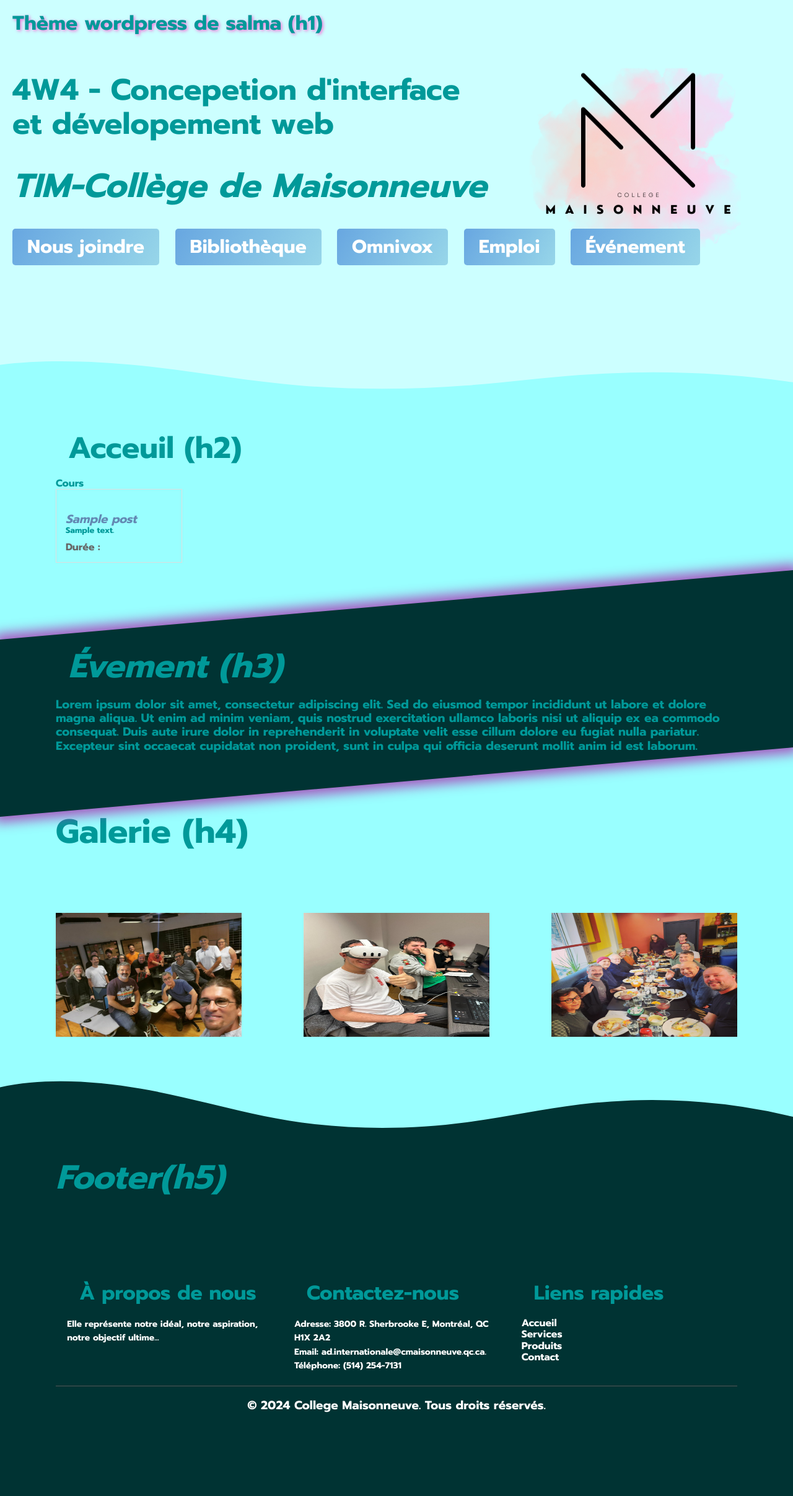
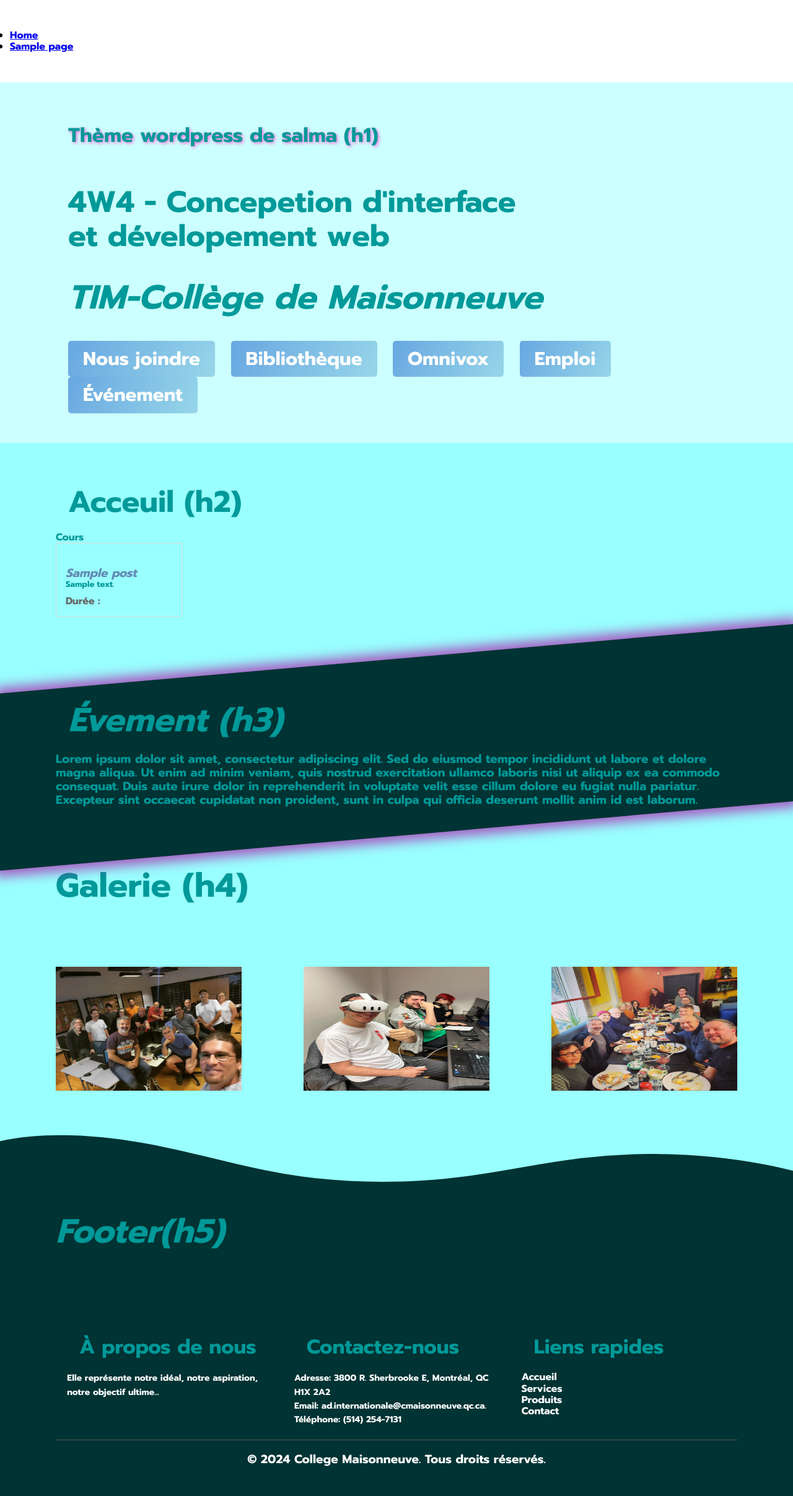
Before and after one commit to 2025242/4w4-2024, a WordPress theme: template index.php in a window 1280 px wide. Shown: the whole page at 62% size. Before the commit the page ends 2279 px from the top, so only its background shows below. Run offline with PHP 8.4 and a stand-in for WordPress, Linux system fonts and the light colour scheme; the site name, menu and one post (Sample post) are stand-ins, and other content is empty; some libraries are stand-ins or nearby versions.

Commit message:
creation de la branch labo4

```diff
--- /dev/null
+++ b/functions.php
@@ -0,0 +1 @@
+<?php add_theme_support('menus');
--- a/index.php
+++ b/index.php
@@ -10,8 +10,15 @@
 
   </head>
   <body>
-    <div id="entete" class="">
-      <header class="entete__header">
+  <div id="menu" class = global>
+        <header class="menu_header">
+            <?php wp_nav_menu(array("container" => "nav")); ?>
+        </header>
+    </div>
+
+<div>
+    <div id="entete" class="global">
+      <section class="entete__header">
         <h1>Thème wordpress de salma (h1)<br>   </h1>
         <h2>4W4 - Concepetion d'interface <span> et dévelopement web</span></h2>
         <h3>TIM-Collège de Maisonneuve</h3><br>
@@ -21,13 +28,9 @@
                 <button>Emploi</button>
                 <button>Événement</button>
 
-      </header>
+      </section>
 
-    <div class="vague">
-      <svg data-name="Layer 1" xmlns="http://www.w3.org/2000/svg" viewBox="0 0 1200 120" preserveAspectRatio="none">
-          <path d="M321.39,56.44c58-10.79,114.16-30.13,172-41.86,82.39-16.72,168.19-17.73,250.45-.39C823.78,31,906.67,72,985.66,92.83c70.05,18.48,146.53,26.09,214.34,3V0H0V27.35A600.21,600.21,0,0,0,321.39,56.44Z" style="fill: var( --couleur-arriere-accueil);"class="shape-fill"></path>
-      </svg>
-    </div>
+
 
     </div>
     <div id="accueil" class="global">
--- a/sass/_entete.scss
+++ b/sass/_entete.scss
@@ -1,4 +1,4 @@
-.entete__header{
+.hero{
     background-image: url(  "image/logo.png");
     background-repeat: no-repeat;
     background-position: 100% 20%;
--- a/sass/_layout.scss
+++ b/sass/_layout.scss
@@ -14,7 +14,7 @@ font-family: "prompt", sans-serif;
 .global{
 display: flex;
 justify-content: center;
-min-height: 20vh;
+
 
 }
 .global > section,
--- /dev/null
+++ b/sass/gabarits/_cour.scss
@@ -0,0 +1,19 @@
+.cours{
+    display: flex;
+    flex-wrap: wrap;
+    justify-content: flex-start;
+    gap: 1rem;
+
+}
+
+.carte{
+    display: flex;
+    flex-direction: column;
+    justify-content: center;
+   // align-items: center;
+   // text-align: center;
+    flex: 1  0 calc(900px/4);
+    border : 1px solid #aaa;
+    background-color: var(--_couleur-arriere);
+    padding: 1rem;
+}
--- /dev/null
+++ b/sass/gabarits/_menu.scss
@@ -0,0 +1,18 @@
+
+.menu-principal-container { //nav
+    background-color: black;
+    }
+
+
+    .menu{ //ul
+        display : flex;
+        list-style-type: none;
+    }
+
+    .menu-item { //li
+        flex: 1 0 50px;
+    }
+
+    .menu-item a { // li a
+      color : #fff;
+    }
--- /dev/null
+++ b/sass/gabarits/vague.php
@@ -0,0 +1,5 @@
+<div class="vague">
+      <svg data-name="Layer 1" xmlns="http://www.w3.org/2000/svg" viewBox="0 0 1200 120" preserveAspectRatio="none">
+          <path d="M321.39,56.44c58-10.79,114.16-30.13,172-41.86,82.39-16.72,168.19-17.73,250.45-.39C823.78,31,906.67,72,985.66,92.83c70.05,18.48,146.53,26.09,214.34,3V0H0V27.35A600.21,600.21,0,0,0,321.39,56.44Z" style="fill: var( --couleur-arriere-accueil);"class="shape-fill"></path>
+      </svg>
+    </div>
--- a/sass/style.scss
+++ b/sass/style.scss
@@ -21,12 +21,29 @@ Use it to make something cool, have fun, and share what you've learned with othe
 
 @import "entete";
 
+/* //////////////////////////////// */
+/* Base */
+/* //////////////////////////////// */
+
+
 @import "base/button";
 
 @import "base/h";
 
+/* //////////////////////////////// */
+/* Effet */
+/* //////////////////////////////// */
+
 @import "effet/vague";
 
 @import"effet/diagonal";
+///////////////////////////////////
+/// ///////////////////////////
+@import "footer";
 
-@import "footer";
+/* //////////////////////////////// */
+/* Composants */
+/* ////////////////////////////////*/
+
+@import "gabarits/cours";
+@import "gabarits/menu";
--- a/style.css
+++ b/style.css
@@ -75,7 +75,6 @@ body {
 .global {
   display: flex;
   justify-content: center;
-  min-height: 20vh;
 }
 
 .global > section,
@@ -123,7 +122,7 @@ body {
   color: var(--couleur-avant-footer);
 }
 
-.entete__header {
+.hero {
   background-image: url("image/logo.png");
   background-repeat: no-repeat;
   background-position: 100% 20%;
```
Also changed, not shown: header.php (added, +19 -0 lines), 1 other file.
